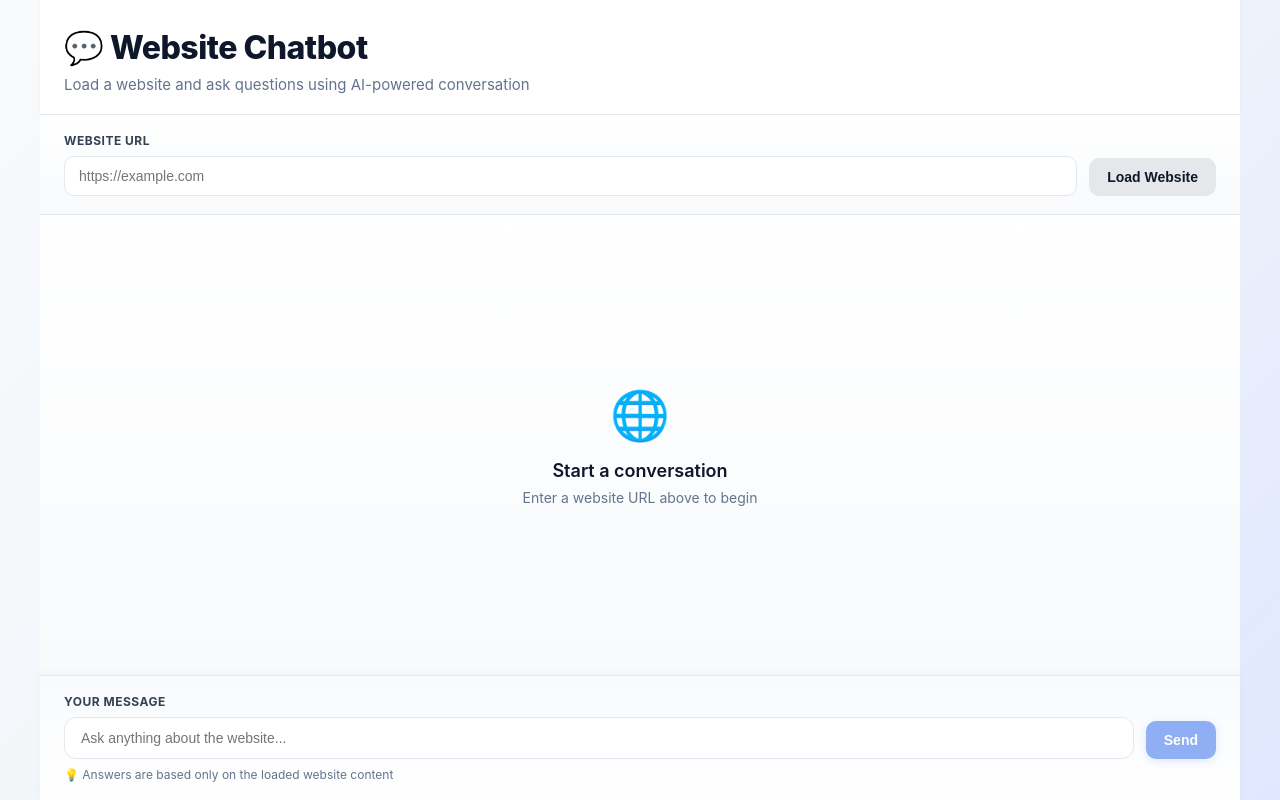
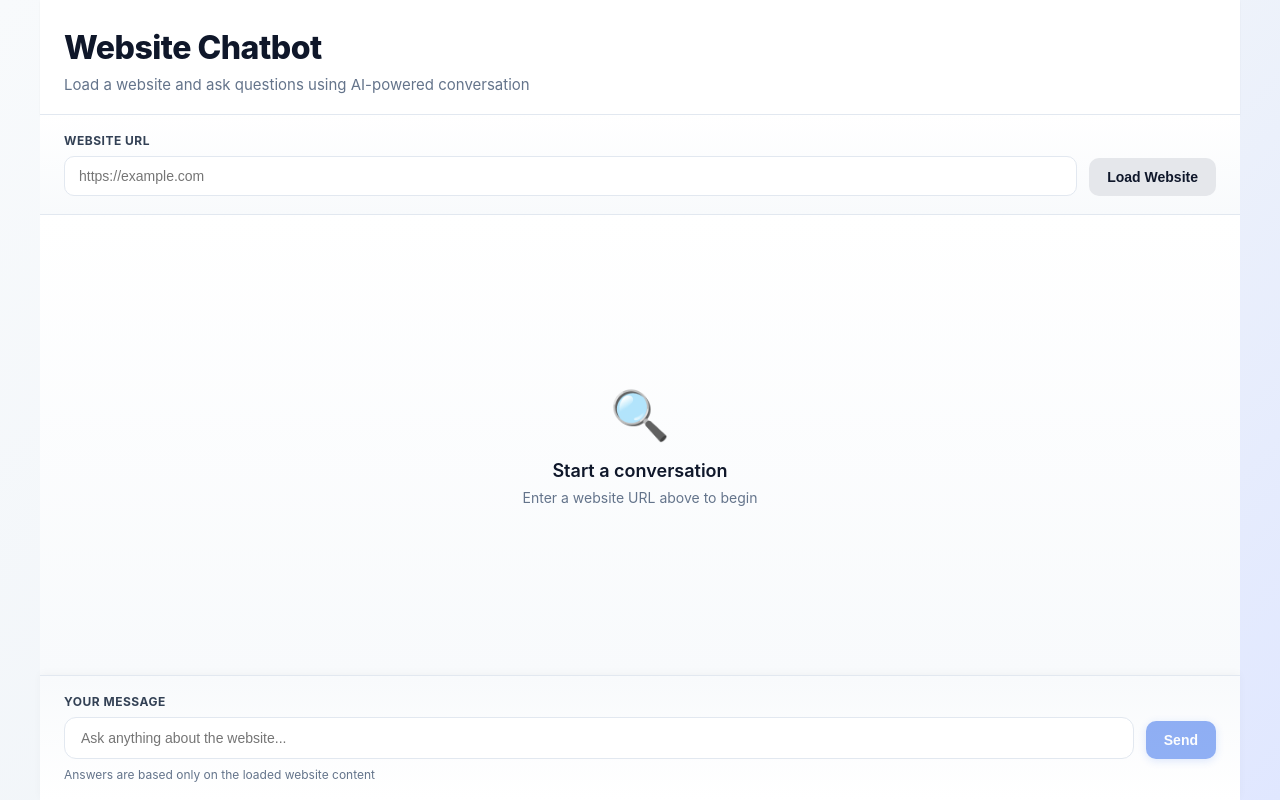
Before and after one commit to Vikasthangavel/deptchatbot, a Flask app: page / in a window 1280 px wide. Run offline with Flask 3, Linux system fonts and the light colour scheme.

Commit message:
Remove emojis from UI

```diff
--- a/templates/index.html
+++ b/templates/index.html
@@ -395,7 +395,7 @@
   <body>
     <div class="app-container">
       <div class="header-section">
-        <h1 class="title">💬 Website Chatbot</h1>
+        <h1 class="title">Website Chatbot</h1>
         <p class="subtitle">Load a website and ask questions using AI-powered conversation</p>
       </div>
 
@@ -424,7 +424,7 @@
       {% endif %}
 
       {% if error %}
-        <div class="alert error">⚠️ {{ error }}</div>
+        <div class="alert error">{{ error }}</div>
       {% endif %}
 
       <div class="chat-container" id="chatContainer">
@@ -437,7 +437,7 @@
         {% else %}
           <div class="empty-state">
             <div>
-              <div class="empty-state-icon">🌐</div>
+              <div class="empty-state-icon">🔍</div>
               <h3>Start a conversation</h3>
               <p>Enter a website URL above to begin</p>
             </div>
@@ -464,7 +464,7 @@
             Send
           </button>
         </form>
-        <div class="input-hint">💡 Answers are based only on the loaded website content</div>
+        <div class="input-hint">Answers are based only on the loaded website content</div>
       </div>
     </div>
 
```
